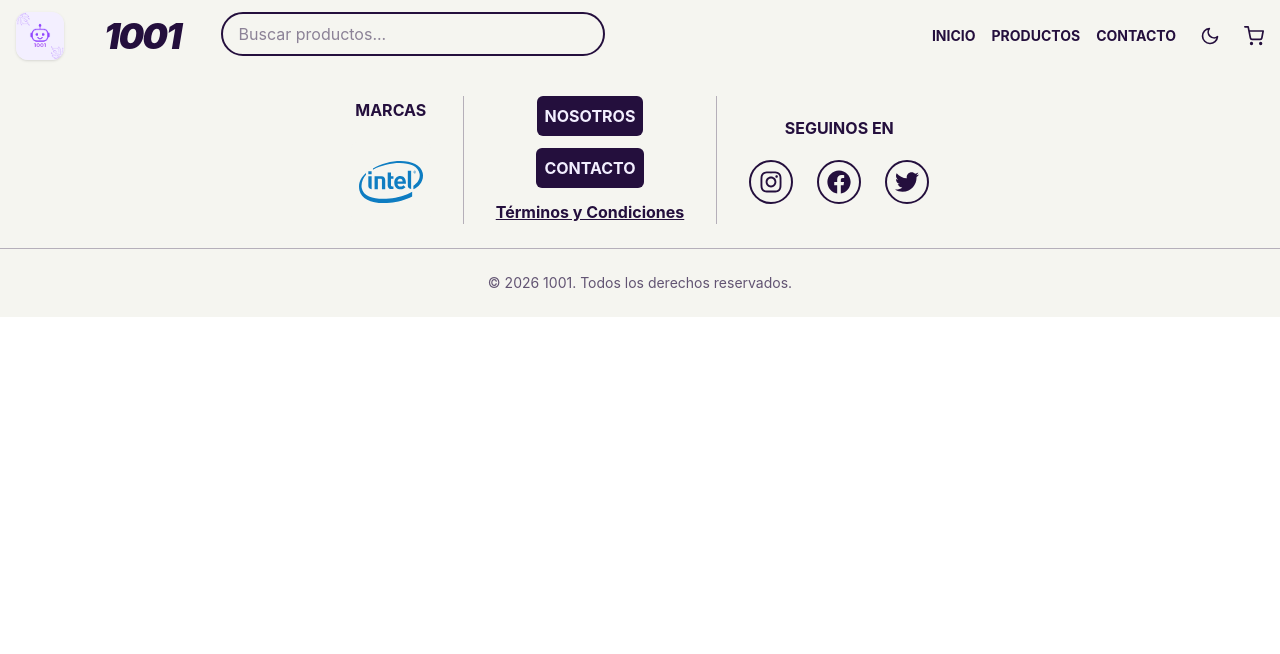
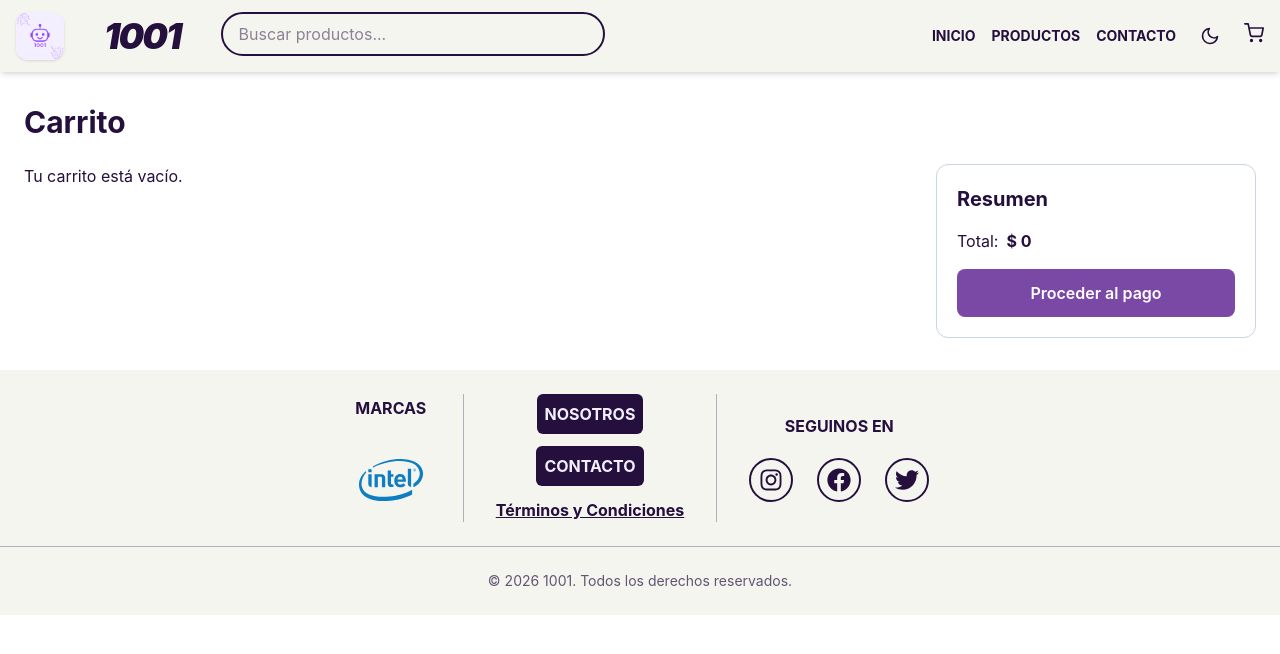
Before and after one commit to SebastianCastignani/tp-tienda-online-, a React (Vite) app: page /carrito in a window 1280 px wide. Shown: the top 654 px of the page. Built offline with nearby package versions, Linux system fonts and the light colour scheme.

Commit message:
se agregó la seccion del carrito en el header y una página para revisarlo y poder proceder al pago.

```diff
--- a/src/App.jsx
+++ b/src/App.jsx
@@ -4,6 +4,7 @@ import Inicio from './pages/Inicio'
 import SobreNosotros from './pages/SobreNosotros'
 import Productos from './pages/Productos'
 import DetalleProducto from './pages/DetalleProducto'
+import Carrito from './pages/Carrito'
 import { Routes, Route } from 'react-router-dom';
 import './App.css'
 
@@ -17,6 +18,7 @@ function App() {
         <Route path="/sobre-nosotros" element={<SobreNosotros />} />
         <Route path="/productos" element={<Productos />} />
         <Route path="/productos/:id" element={<DetalleProducto />} />
+        <Route path="/carrito" element={<Carrito />} />
       </Routes>
 
       <Footer /> {/* Se mantiene fijo en todas las páginas */}
--- a/src/components/CarritoItem.jsx
+++ b/src/components/CarritoItem.jsx
@@ -1,3 +1,36 @@
-export default function CarritoItem() {
-  return <div>Hola desde CarritoItem</div>;
+import { FiTrash2 } from "react-icons/fi";
+
+export default function CarritoItem({ producto, onEliminar }) {
+  const formatter = new Intl.NumberFormat("es-AR", {
+    style: "currency",
+    currency: "ARS",
+    maximumFractionDigits: 0,
+  });
+
+  return (
+    <article className="flex items-center gap-3 p-3 rounded-xl border border-slate-300 dark:border-slate-700 bg-white dark:bg-slate-900 w-full">
+      <img
+        src={producto.imagen}
+        alt={producto.nombre}
+        className="w-20 h-20 rounded-lg object-cover"
+      />
+
+      <div className="flex-1">
+        <h3 className="font-semibold text-text-light dark:text-text-dark">
+          {producto.nombre}
+        </h3>
+
+        <p className="font-bold text-hover-light">
+          {formatter.format(producto.precio)}
+        </p>
+      </div>
+
+      <button
+        onClick={() => onEliminar(producto.id)}
+        className="text-red-500 hover:text-red-700 cursor-pointer"
+      >
+        <FiTrash2 size={20} />
+      </button>
+    </article>
+  );
 }
--- a/src/components/Header.jsx
+++ b/src/components/Header.jsx
@@ -5,12 +5,36 @@ import { FiSearch, FiShoppingCart, FiMenu, FiMoon, FiSun } from "react-icons/fi"
 import logoParaFondoClaro from "../assets/logo-claro.png";
 import logoParaFondoOscuro from "../assets/logo-oscuro.png";
 import { DiVim } from "react-icons/di";
+import { useRef, useEffect } from "react";
+import { useCarrito } from "../context/CarritoContext";
+import CarritoItem from "./CarritoItem";
 
 
 function Header() {
   const {tema, toggleTema} = useTheme();
   const [menuAbierto, setMenuAbierto] = useState(false);
   const [buscando, setBuscando] = useState(false);
+  const [carritoAbierto, setCarritoAbierto] = useState(false);
+  const { carrito, eliminarDelCarrito } = useCarrito();
+  const carritoRef = useRef();
+
+  useEffect(() => {
+    const cerrar = (e) => {
+      if (
+        carritoRef.current &&
+        !carritoRef.current.contains(e.target)
+      ) {
+        setCarritoAbierto(false);
+      }
+    };
+
+    document.addEventListener("mousedown", cerrar);
+
+    return () => {
+      document.removeEventListener("mousedown", cerrar);
+    };
+  }, []);
+
 
   return (
     <header className="bg-bg-light dark:bg-bg-dark shadow-md">
@@ -52,7 +76,49 @@ function Header() {
                 <Link to="#" className="text-text-light dark:text-text-dark hover:text-hover-light dark:hover:text-hover-dark">CONTACTO</Link>
               </nav>
               <button onClick={toggleTema}>{tema === "light" ? <FiMoon className="text-xl text-text-light dark:text-text-dark hover:text-hover-light dark:hover:text-hover-dark cursor-pointer" /> : <FiSun className="text-xl text-text-light dark:text-text-dark hover:text-hover-light dark:hover:text-hover-dark cursor-pointer" />}</button>
-              <Link to="#" className="relative"><FiShoppingCart className="text-xl text-text-light dark:text-text-dark hover:text-hover-light dark:hover:text-hover-dark" /></Link>
+              <div className="relative" ref={carritoRef}>
+                <button
+                  onClick={() => setCarritoAbierto(!carritoAbierto)}
+                  className="relative cursor-pointer"
+                >
+                  <FiShoppingCart className="text-xl text-text-light dark:text-text-dark hover:text-hover-light dark:hover:text-hover-dark" />
+
+                  {carrito.length > 0 && (
+                    <span className="absolute -top-2 -right-2 bg-red-500 text-white text-[10px] rounded-full px-1.5 py-0.5">
+                      {carrito.length}
+                    </span>
+                  )}
+                </button>
+
+                {carritoAbierto && (
+                  <div className="absolute right-0 mt-3 w-[350px] max-h-[500px] overflow-y-auto bg-bg-light dark:bg-bg-dark border border-slate-300 dark:border-slate-700 rounded-xl shadow-xl p-3 z-50">
+
+                    <Link
+                      to="/carrito"
+                      onClick={() => setCarritoAbierto(false)}
+                      className="block w-full text-center mb-3 bg-hover-light hover:bg-hover-dark text-white py-2 rounded-lg font-semibold"
+                    >
+                      Ver carrito
+                    </Link>
+
+                    <div className="flex flex-col gap-2">
+                      {carrito.length === 0 ? (
+                        <p className="text-center text-text-light dark:text-text-dark">
+                          Carrito vacío
+                        </p>
+                      ) : (
+                        carrito.map((producto) => (
+                          <CarritoItem
+                            key={producto.id}
+                            producto={producto}
+                            onEliminar={eliminarDelCarrito}
+                          />
+                        ))
+                      )}
+                    </div>
+                  </div>
+                )}
+              </div>
               <button className="md:hidden" onClick={() => setBuscando(true)}><FiSearch className="text-xl text-text-light dark:text-text-dark hover:text-hover-light dark:hover:text-hover-dark cursor-pointer" /></button>
               <button className="md:hidden p-2" onClick={() => setMenuAbierto(!menuAbierto)}><FiMenu className="text-xl text-text-light dark:text-text-dark hover:text-hover-light dark:hover:text-hover-dark cursor-pointer" /></button>
             </div>
--- /dev/null
+++ b/src/context/CarritoContext.jsx
@@ -0,0 +1,41 @@
+import { createContext, useContext, useState } from "react";
+
+const CarritoContext = createContext();
+
+export function CarritoProvider({ children }) {
+  const [carrito, setCarrito] = useState([]);
+
+  const agregarAlCarrito = (producto) => {
+    setCarrito((prev) => {
+      const existe = prev.find((item) => item.id === producto.id);
+
+      if (existe) {
+        return prev.map((item) =>
+          item.id === producto.id
+            ? { ...item, cantidad: item.cantidad + 1 }
+            : item
+        );
+      }
+
+      return [...prev, { ...producto, cantidad: 1 }];
+    });
+  };
+
+  const eliminarDelCarrito = (id) => {
+    setCarrito((prev) => prev.filter((item) => item.id !== id));
+  };
+
+  return (
+    <CarritoContext.Provider
+      value={{
+        carrito,
+        agregarAlCarrito,
+        eliminarDelCarrito,
+      }}
+    >
+      {children}
+    </CarritoContext.Provider>
+  );
+}
+
+export const useCarrito = () => useContext(CarritoContext);
--- a/src/main.jsx
+++ b/src/main.jsx
@@ -2,15 +2,18 @@ import { StrictMode } from 'react'
 import { createRoot } from 'react-dom/client'
 import { BrowserRouter } from 'react-router-dom'
 import { ModeProvider } from './context/ModeContext.jsx'
+import { CarritoProvider } from "./context/CarritoContext";
 import './index.css'
 import App from './App.jsx'
 
 createRoot(document.getElementById('root')).render(
   <BrowserRouter>
     <ModeProvider>
-      <StrictMode>
-        <App />
-      </StrictMode>
+      <CarritoProvider>
+        <StrictMode>
+          <App />
+        </StrictMode>
+      </CarritoProvider>
     </ModeProvider>
   </BrowserRouter>,
 )
--- a/src/pages/Carrito.jsx
+++ b/src/pages/Carrito.jsx
@@ -1,3 +1,62 @@
+import CarritoItem from "../components/CarritoItem";
+import { useCarrito } from "../context/CarritoContext";
+
 export default function Carrito() {
-  return <div>Hola desde Carrito</div>;
+  const { carrito, eliminarDelCarrito } = useCarrito();
+
+  const formatter = new Intl.NumberFormat("es-AR", {
+    style: "currency",
+    currency: "ARS",
+    maximumFractionDigits: 0,
+  });
+
+  const total = carrito.reduce(
+    (acc, item) => acc + item.precio * item.cantidad,
+    0
+  );
+
+  return (
+    <main className="max-w-[1400px] mx-auto px-6 py-8">
+      <h1 className="text-3xl font-bold mb-6 text-text-light dark:text-text-dark">
+        Carrito
+      </h1>
+
+      <div className="grid lg:grid-cols-[1fr_320px] gap-6">
+        <section className="flex flex-col gap-4">
+          {carrito.length === 0 ? (
+            <p className="text-text-light dark:text-text-dark">
+              Tu carrito está vacío.
+            </p>
+          ) : (
+            carrito.map((producto) => (
+              <CarritoItem
+                key={producto.id}
+                producto={producto}
+                onEliminar={eliminarDelCarrito}
+              />
+            ))
+          )}
+        </section>
+
+        <aside className="h-fit sticky top-6 p-5 rounded-xl border border-slate-300 dark:border-slate-700 bg-white dark:bg-slate-900">
+          <h2 className="font-bold text-xl mb-4 text-text-light dark:text-text-dark">
+            Resumen
+          </h2>
+
+          <p className="mb-4 text-text-light dark:text-text-dark">
+            Total:
+            <span className="font-bold ml-2">
+              {formatter.format(total)}
+            </span>
+          </p>
+
+          <button
+            className="w-full bg-hover-light hover:bg-hover-dark text-white py-3 rounded-lg font-semibold"
+          >
+            Proceder al pago
+          </button>
+        </aside>
+      </div>
+    </main>
+  );
 }
--- a/src/pages/DetalleProducto.jsx
+++ b/src/pages/DetalleProducto.jsx
@@ -1,9 +1,11 @@
 import { Link, useParams } from 'react-router-dom';
 import { productos } from '../data/productos';
+import { useCarrito } from "../context/CarritoContext";
 
 export default function DetalleProducto() {
   const { id } = useParams();
   const producto = productos.find((item) => item.id === Number(id));
+  const { agregarAlCarrito } = useCarrito();
 
   if (!producto) {
     return (
@@ -59,6 +61,7 @@ export default function DetalleProducto() {
           <button
             className="mt-2 w-fit rounded-[10px] bg-hover-light px-4 py-2 text-sm font-semibold text-white transition-colors hover:bg-hover-dark"
             type="button"
+            onClick={() => agregarAlCarrito(producto)}
           >
             Añadir al carrito
           </button>
```
Also changed, not shown: 1 other file (tests, documents, lock files or other folders).
